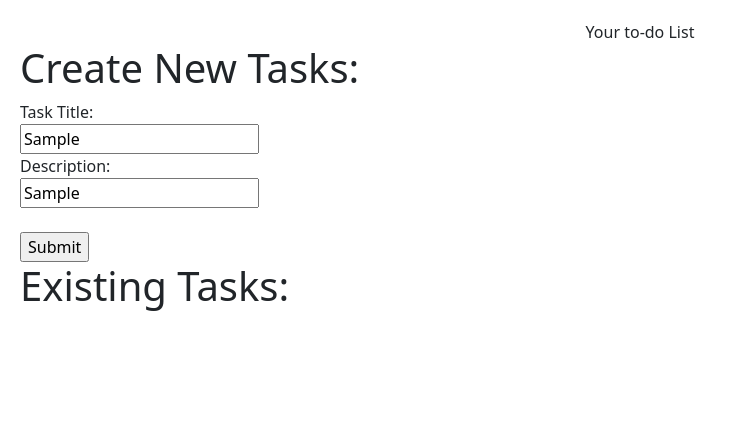
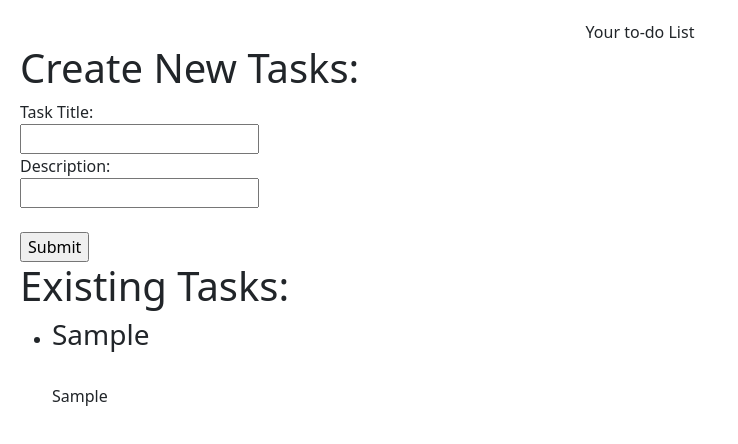
Before and after one commit to wsidi/WebDevClassMilestoneOne, a plain HTML site: page Project2/index.html in a window 1280 px wide. Both pictures are taken after typing "Sample", "Sample" into the empty fields and a click on the input 54 px from the left and 247 px from the top of the page. Shown: the whole page, without its empty margins (0-738 px from the left). Drawn offline with nearby package versions, Linux system fonts and the light colour scheme.

Commit message:
Algo works

```diff
--- a/Project2/index.html
+++ b/Project2/index.html
@@ -25,8 +25,10 @@
 
 <div>
     <h1>Existing Tasks:</h1>
-    <form id="ExistT">
-    </form>
+    <ul id="ExistT">
+
+    </ul>
+
 </div>
 
 
--- a/Project2/myjs_web.js
+++ b/Project2/myjs_web.js
@@ -1,17 +1,25 @@
 document.addEventListener("DOMContentLoaded", function(){
     const Titles = []
     const Descs = []
-    document.querySelector("form").onsubmit = function(){
+    document.querySelector("#create").onsubmit = function(){
        let TaskTitle = document.querySelector("#TaskTitle").value
         let TaskDesc = document.querySelector("#TaskDesc").value
-
         Titles.length = Titles.length + 1;
        Descs.length = Titles.length;
         Titles[Titles.length - 1] = TaskTitle;
         Descs[Descs.length - 1] = TaskDesc;
+        const li = document.createElement("li");
         for(let i = 0; i < Titles.length; i++){
+                    let new_task_html = `
+                                                   <span><h3> ${Titles[i]} </h3><br></span>
+                                                    <span>  ${Descs[i]} </span>
+                                                  `;
+            li.innerHTML = new_task_html;
 
         }
+        document.querySelector("#ExistT").append(li);
+        document.querySelector("#TaskTitle").value = "";
+        document.querySelector("#TaskDesc").value = "";
         return false;
     }
     })
```
